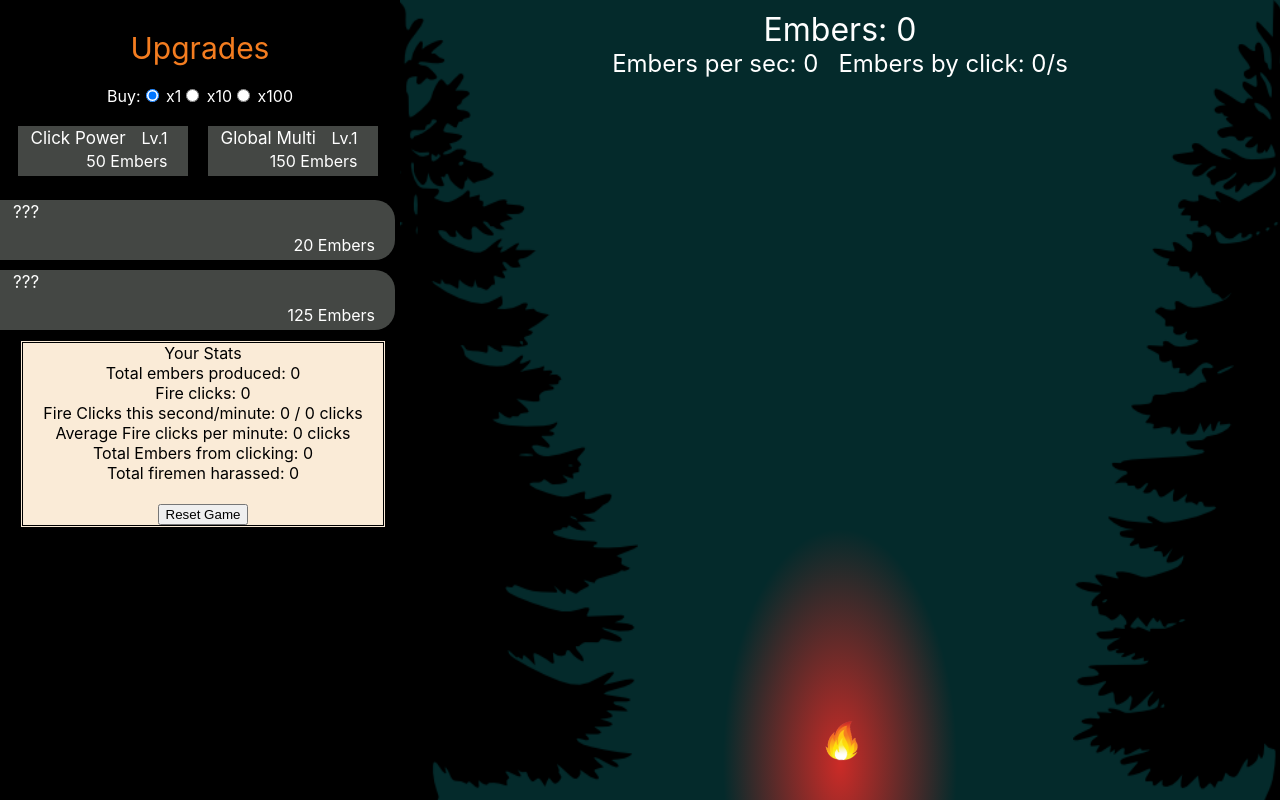
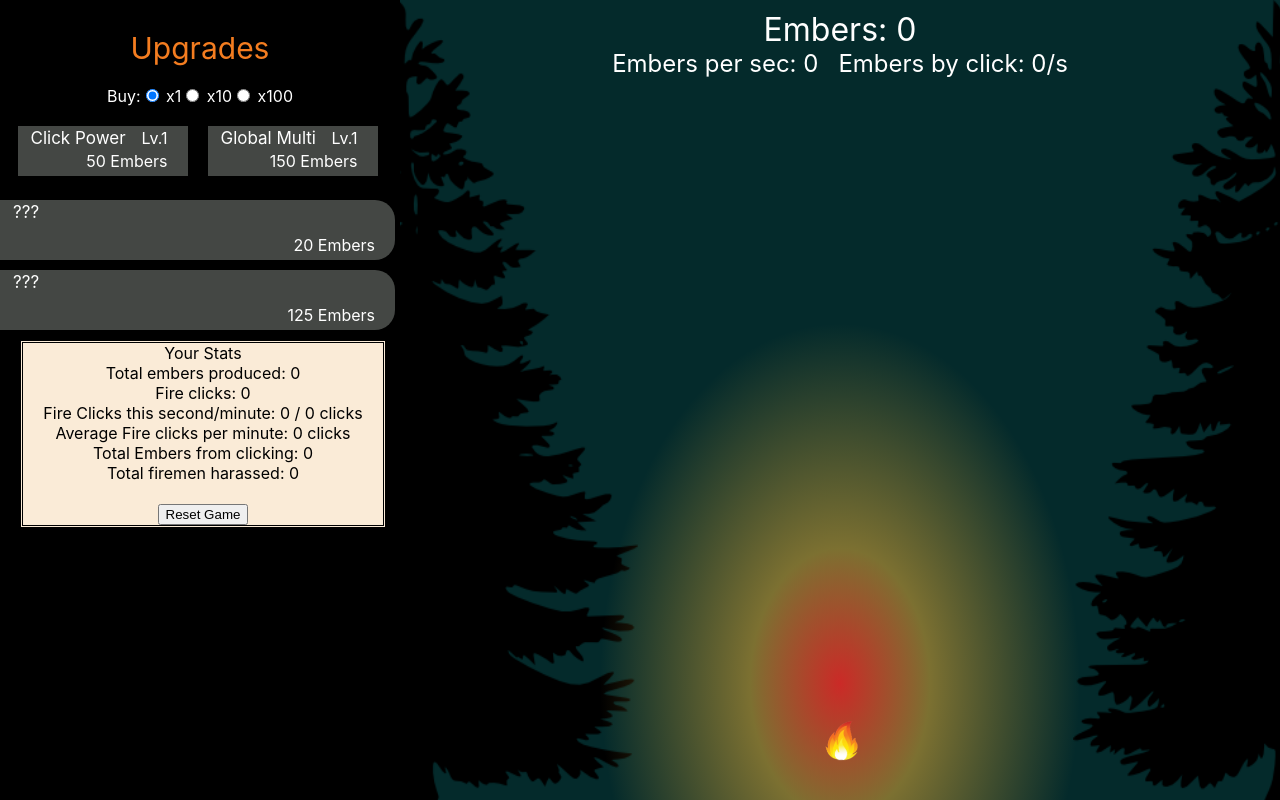
Before and after one commit to Ajknight121/Idle-Fire, a React (Create React App) app: page / in a window 1280 px wide. Built offline with nearby package versions, Linux system fonts and the light colour scheme.

Commit message:
improve fire gradient

```diff
--- a/src/App.css
+++ b/src/App.css
@@ -42,7 +42,7 @@ body {
   overflow: hidden;
   height: 100vh;
   box-sizing: border-box;
-  background: radial-gradient(150px 300px at 50% 95.43%, #CB2B27 0%, rgba(241, 96, 34, 0) 78.12%);
+  background: radial-gradient( 300px 450px at 50% 85.43%, #cb2a27, #ffbd387a 30%, transparent 80%);
 }
 /*TODO - make radialGradient apart of javascript*/
 .clicker-button > img {
```
